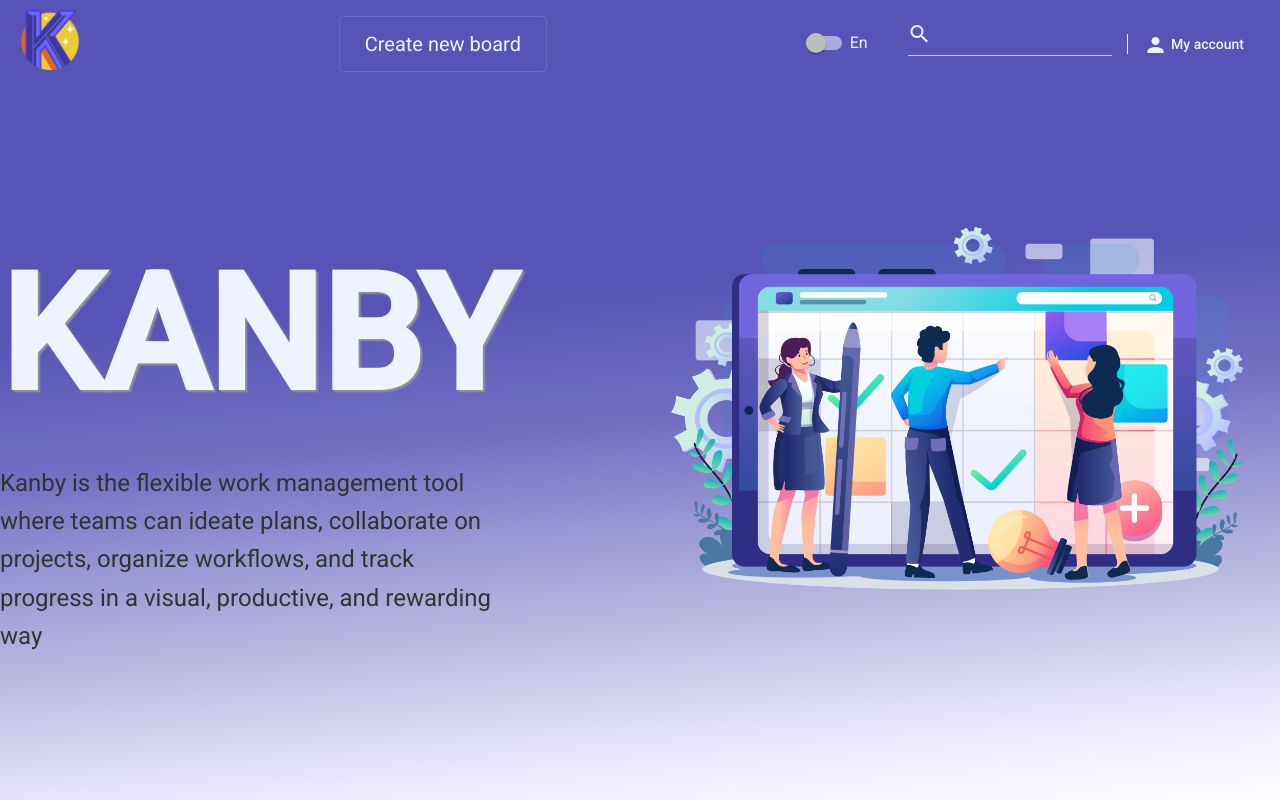
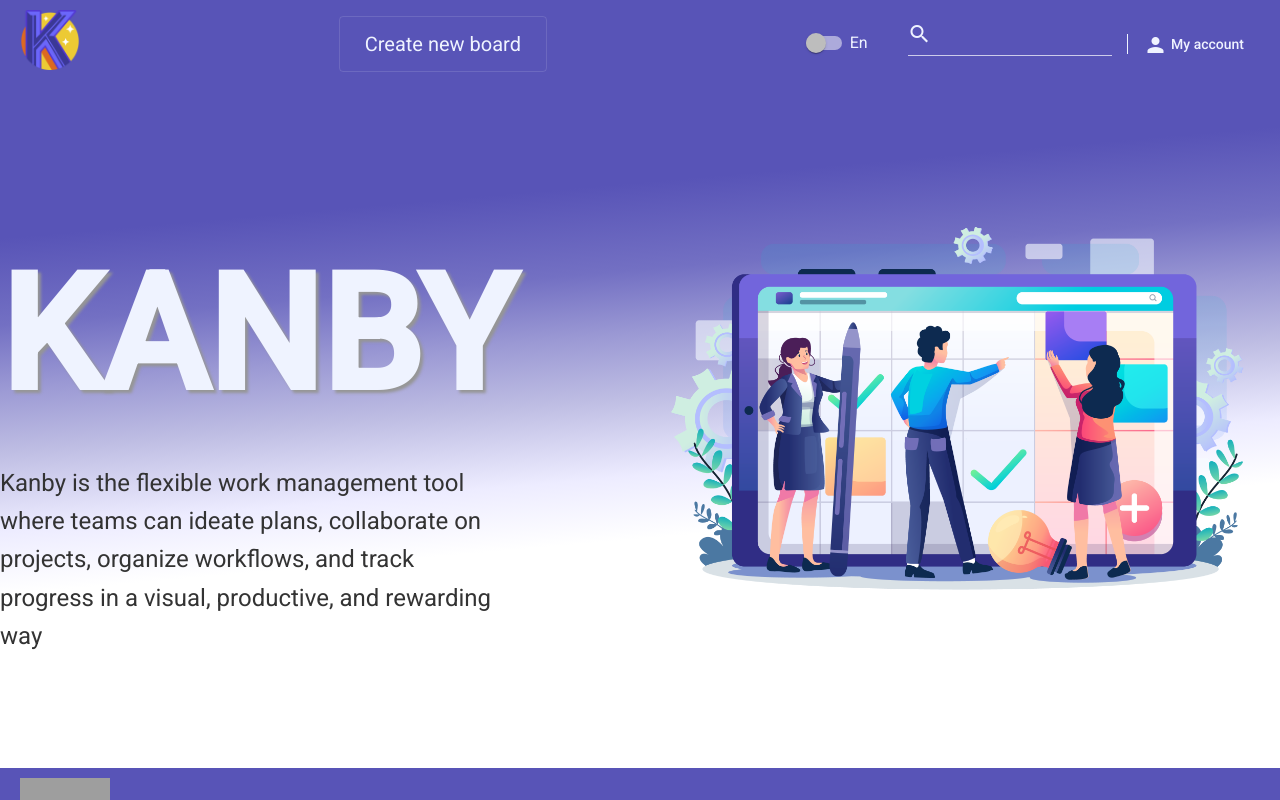
Before and after one commit to AlexShyshko/project-management-app, an Angular app in the folder project-management-app/: page / in a window 1280 px wide. Shown: the top 800 px of the page. Built offline with nearby package versions, Linux system fonts and the light colour scheme; grey boxes are pictures that could not be loaded.

Commit message:
fix: little design changes

```diff
--- a/project-management-app/src/app/core/header/header.component.html
+++ b/project-management-app/src/app/core/header/header.component.html
@@ -23,10 +23,8 @@
         <button mat-button [matMenuTriggerFor]="menu" class="account-button">
           <mat-icon matPrefix>person</mat-icon>
           My account</button>
-        <mat-menu #menu="matMenu">
-          <button mat-menu-item>Log in</button>
-          <button mat-menu-item>Register</button>
-          <button mat-menu-item>Edit profile</button>
+        <mat-menu #menu="matMenu" class="account-buttons">
+          <button mat-menu-item>Log in / Sign in</button>
         </mat-menu>
       </div>
     </div>
--- a/project-management-app/src/app/core/header/header.component.scss
+++ b/project-management-app/src/app/core/header/header.component.scss
@@ -57,3 +57,7 @@ header {
   position: static;
   transition: 0.2s ease-out;
 }
+
+::ng-deep .account-buttons {
+  background-color: var(--main-color);
+}
--- a/project-management-app/src/app/core/header/header.component.ts
+++ b/project-management-app/src/app/core/header/header.component.ts
@@ -5,12 +5,8 @@ import { Component, HostListener } from '@angular/core';
   selector: 'app-header',
   templateUrl: './header.component.html',
   styleUrls: ['./header.component.scss'],
-  // animations: [
-  //   trigger('header', [
-  //     state('start', style)
-  //   ])
-  // ]
 })
+
 export class HeaderComponent {
   headerSticky: boolean = false;
 
--- a/project-management-app/src/app/core/main/main.component.scss
+++ b/project-management-app/src/app/core/main/main.component.scss
@@ -6,7 +6,7 @@ main {
   margin: 0 auto;
   display: flex;
   justify-content: space-between;
-  min-height: 150vh;
+  min-height: 85vh;
   max-width: 1440px;
 }
 
@@ -21,7 +21,7 @@ main {
   margin-top: 15vh;
   font-size: 10rem;
   color: var(--text-color-light);
-  text-shadow: 2px 2px 2px rgba(150, 150, 150, 1);
+  text-shadow: 3px 3px 3px rgba(150, 150, 150, 1);
 }
 
 .app-description {
```
